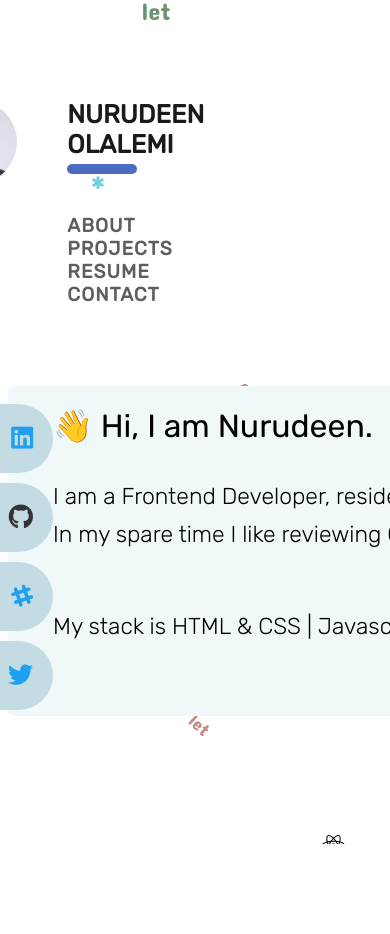
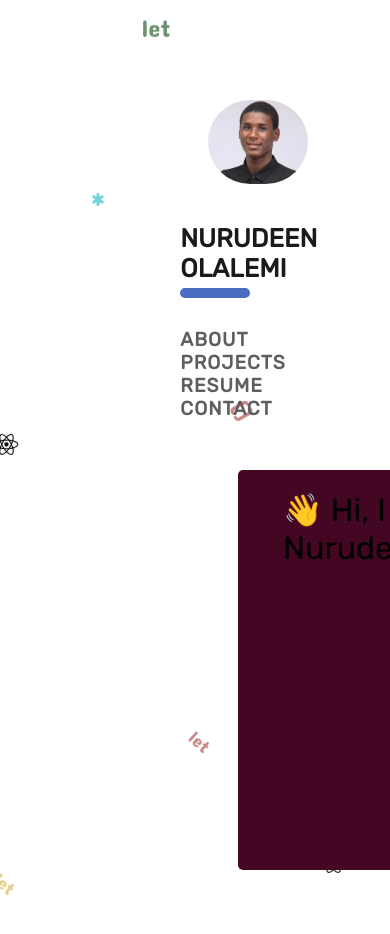
Before and after one commit to olalemi/myportfolio, a plain HTML site: page myportfolio.html in a window 390 px wide. Shown: the top 934 px of the page. Before the commit the page ends 844 px from the top, so only its background shows below. Drawn offline with Linux system fonts and the light colour scheme.

Commit message:
added media queries for  responsiveness

```diff
--- a/myportfolio.css
+++ b/myportfolio.css
@@ -41,7 +41,7 @@ body{
       justify-items: center;
       align-items: flex-start;
       width: 1000px;
-      height: 330px;
+      height: 400px;
       margin: auto;
       margin-top: 80px;
       border-radius: 5px;
@@ -51,7 +51,7 @@ body{
       top:8rem;
       max-width:100%;
       list-style-type: none;
-      margin-top:40px;
+      margin-top:30px;
 
 
   }
@@ -62,20 +62,21 @@ body{
     margin-left: 45px;
 
   }
-  .about_status_1,.about_status_2{
+  .text{
     font-weight: 100;
-    font-size: 23px;
-    margin-top: 20px;
+    font-size: 1.5rem;
+    margin-top: 10px;
     margin-left: 45px;
     justify-content:left;
-    line-height:1.2rem;
+    line-height:175%;
+    padding-right: 50px;
+    text-decoration: none;
+  }
+  .about_status_2 {
+      margin-top: 30px;
   }
 
-  .about_status_2 {
-      margin-top: 50px;
-  }
-
- .btn, .Logo {
+ .btn, .Logo,.about_status_1 {
     text-decoration: none;
 }
 
@@ -101,10 +102,6 @@ body{
 
 .Home_nav {
     margin-top:-85px;
-    display:flex;
-    flex-direction: column;
-    flex-wrap: wrap;
-    justify-content: center;
     margin:0px;
     margin-left: 50px;
 
@@ -164,3 +161,50 @@ body{
   .social a:nth-child(4) i{
     color: #1DA0F0;
   }
+
+      @media only screen and (max-width: 900px) {
+
+
+                .main{
+                  display:flex;
+                  flex-wrap: wrap;
+                  justify-content: center;
+                  margin-top:100px;
+                  margin-left: 250px;
+
+                }
+
+                  .Home_nav {
+                    margin-top:100px;
+                    margin:0px;
+                    margin-top: 35px;
+
+                  }
+
+                  .navbar {
+                    display:flex;
+                    flex-wrap: wrap;
+                    max-width:100%;
+                    list-style-type: none;
+                    margin-top:30px;
+                }
+
+                .text_box  {
+                  background:#440723;
+                  display: flex;
+                  flex-wrap: wrap;
+                  align-items:left;
+                  width: 60vw;
+                  height: 400px;
+                  margin-right: auto;
+                  margin-left: 230px;
+                  margin-top: 50px;
+                  border-radius: 5px;
+
+                }
+
+              .social{
+                display:none;
+              }
+
+      }
--- a/myportfolio.html
+++ b/myportfolio.html
@@ -38,21 +38,18 @@
 
                 <div class = "text_box">
                     <h1 class = "Welcome_text">👋 Hi, I am Nurudeen.</h1>
-                    <p class = "about_status_1"> I am a Frontend Developer, resident in West Yorkshire, UK. </br> </br>
-                        In my spare time I like reviewing Code, and building my own Projects.</p>
+                    <p class = " text">I am a Frontend Developer,resident in West Yorkshire, UK.I am currently a Frontend developer at <a href="https://coolhandstudios.co.uk" target="_blank" class="about_status_1">CoolHand Studios.</a> In my spare time I like reviewing Code, and building my own Projects.</p>
 
-                    <p class="about_status_2"> My stack is  HTML & CSS  | Javascript | React </p>
+                    <p class="about_status_2  text"> My stack is  HTML & CSS  | Javascript | React </p>
                 </div>
 
          <!--social buttons start-->
             <div class="social">
                 <a href="https://www.linkedin.com/in/nurudeen-olalemi-6b2a33b4" target="_blank"><i class="fab fa-linkedin"></i></a>
 
-
                 <a href="https://github.com/olalemi"  target="_blank"> <i class="fab fa-github"></i></a>
 
                 <a href="https://www.frontendmentor.io/profile/olalemi" target="_blank"> <i class="fab  fa-slack-hash"></i></a>
-
 
                 <a href="https://twitter.com/nerdytoo" target="_blank"> <i class="fab fa-twitter"></i></a>
 
```
